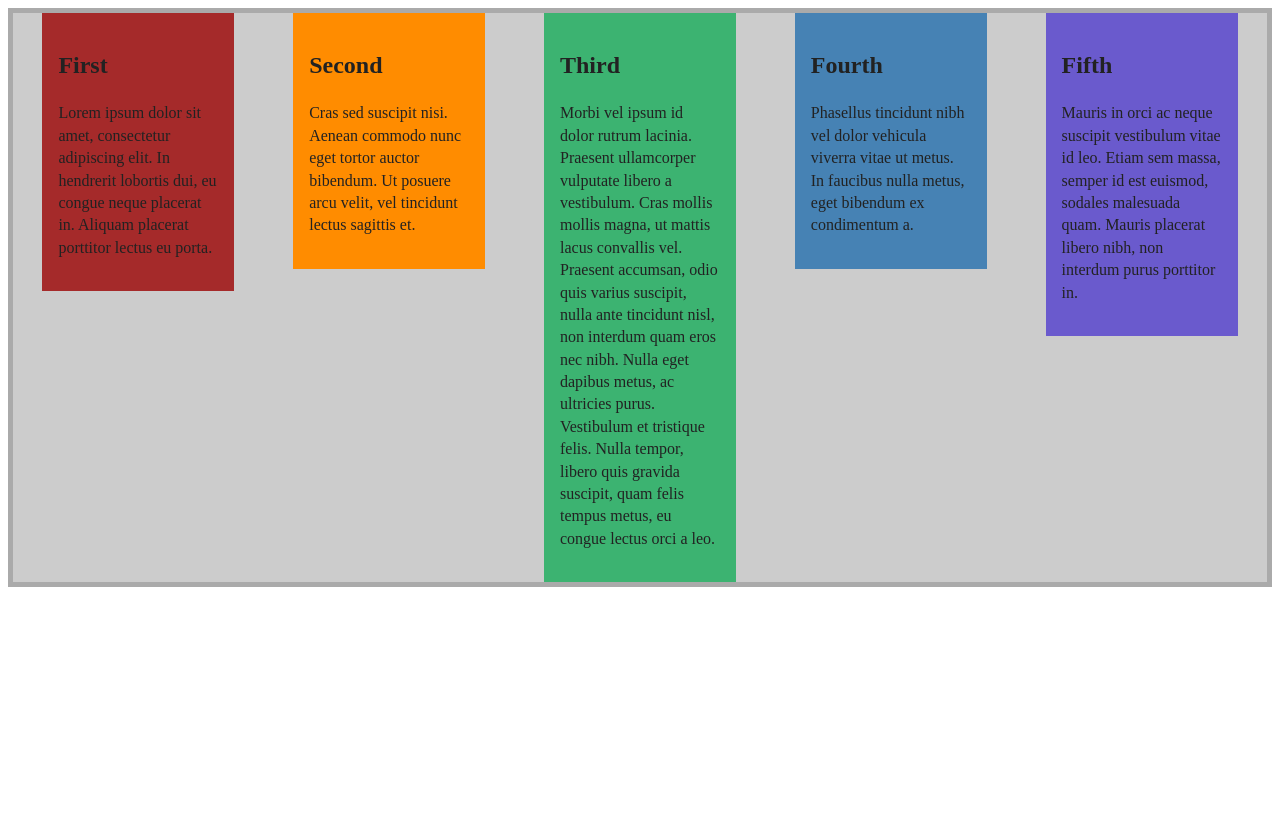
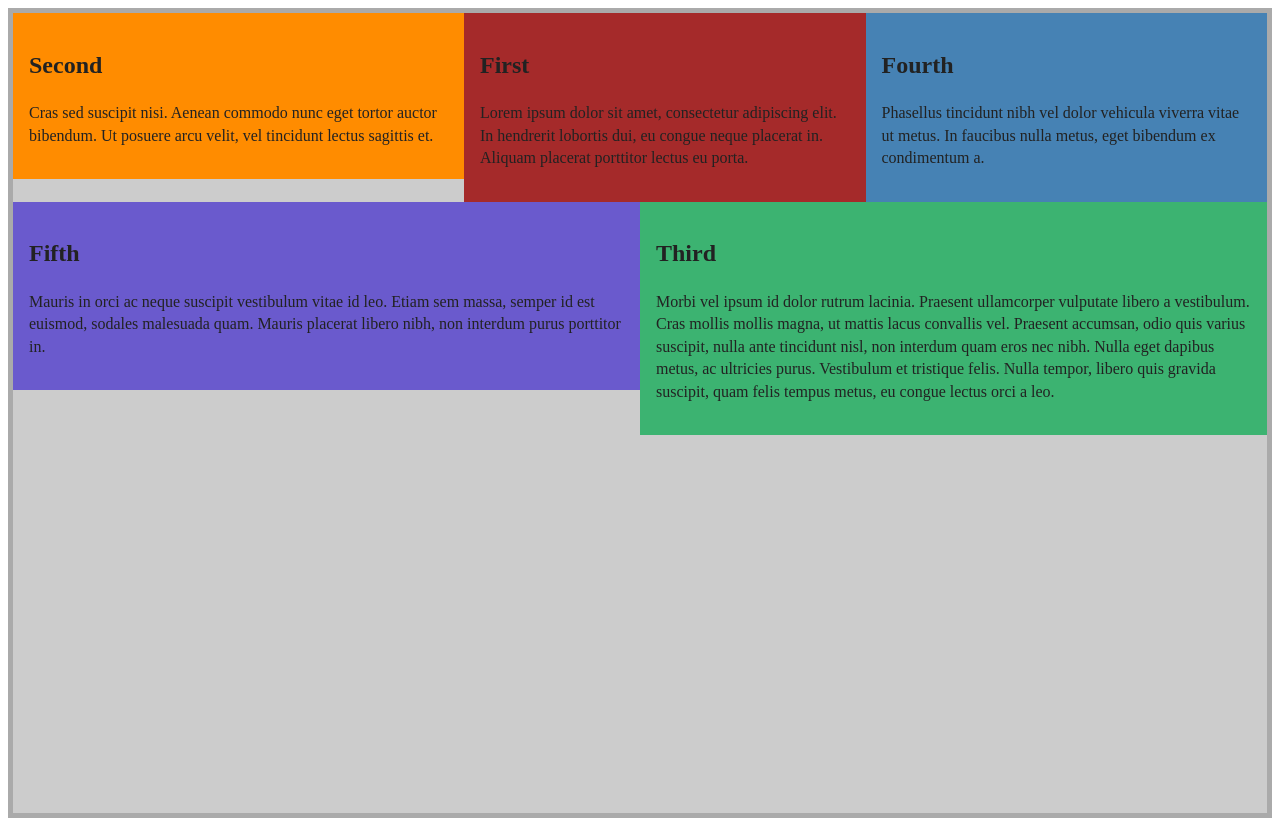
Before and after one commit to AnthonyBurgic1/COMP2081-25F, a website: page lesson-2/index.html in a window 1280 px wide. Before the commit the page ends 800 px from the top, so only its background shows below. Drawn offline with Linux system fonts and the light colour scheme.

```diff
--- a/lesson-2/css/style.css
+++ b/lesson-2/css/style.css
@@ -94,7 +94,7 @@
   background: #ccc;
   border: 5px solid #aaa;
 /* STEP 6d: Set the height of the flex-container to fill the whole window */
-
+  height: 100vh;
 /* STEP 1: Set the parent flexbox properties - this is now the FLEX CONTAINER */
   display: flex;
 /* STEP 2: Define the main axis - this is the flex-direction
@@ -110,7 +110,7 @@
 /* STEP 4a: Control alignment of flex children along the main axis, with justify-content
 Possible values are: flex-start | flex-end | center | space-between | space-around | space-evenly
 We need to reduce the width of the children to see this */
-  justify-content: space-around;
+  justify-content: flex-start;
 /* STEP 6c: Change the justify-content back to stretch */
 
 /* STEP 5: Align flex children on the cross axis with align-items
@@ -121,13 +121,13 @@
 /* STEP 6a: Specify how flex children will be reflowed when there is extra space in the cross-axis
 We will need to resize the children so that they wrap to see this (and change justify-content to flex-start, and the height of the flex container to full height of the viewport - 100vh)
 Possible values for align-content are: flex-start | flex-end | center | space-between | space-around | stretch */
-
+align-content: flex-start;
 }
 
 #flex body > div > div {
   padding: 1rem;
 /* STEP 3b: Set a width on the flex children to see the flex-wrap property */
-  width: 10rem;
+  width: 20rem;
 /* STEP4b: Reduce width of the flex children to see the justify-content property */
 
 /* STEP6b: Increase width of the flex children to see the align-content property */
@@ -141,28 +141,34 @@
 /* STEP 8: Control how each of the children are sized with flex-grow */
 #flex body > div > div:nth-of-type(1) {
   background: brown;
-
+  order: 2;
+  flex-grow: 1;
 }
 
 #flex body > div > div:nth-of-type(2) {
   background: darkorange;
-
+  order: 1;
+  flex-grow: 2;
 }
 #flex body > div > div:nth-of-type(3) {
   background: mediumseagreen;
-
+  order: 5;
+  flex-grow: 1;
 }
 #flex body > div > div:nth-of-type(4) {
   background: steelblue;
+  order: 3;
+  flex-grow: 1;
 
 /* STEP 9b: Set flex-basis on this child */
-
+  flex-basis: 200pk;
 /* STEP 10a: Align a particular flex child differently than the rest with align-self (change align-items on the parent to flex-start, first) */
-
+  align-self: flex-end;
 }
 #flex body > div > div:nth-of-type(5) {
   background: slateblue;
-
+  order: 4;
+  flex-grow: 1;
 
 }
 /* STEP 9a: Control the space occupied by a particular flex child, after which the remaining space will be re-distributed, with flex-basis */
@@ -173,7 +179,7 @@
 
  /* STEP 11: Set the column-count on the paragraph */
 #columns body > p {
-
+  column-count: 4;
 }
 /* STEP 12: Set a column-gap on the paragraph above */
 
```
